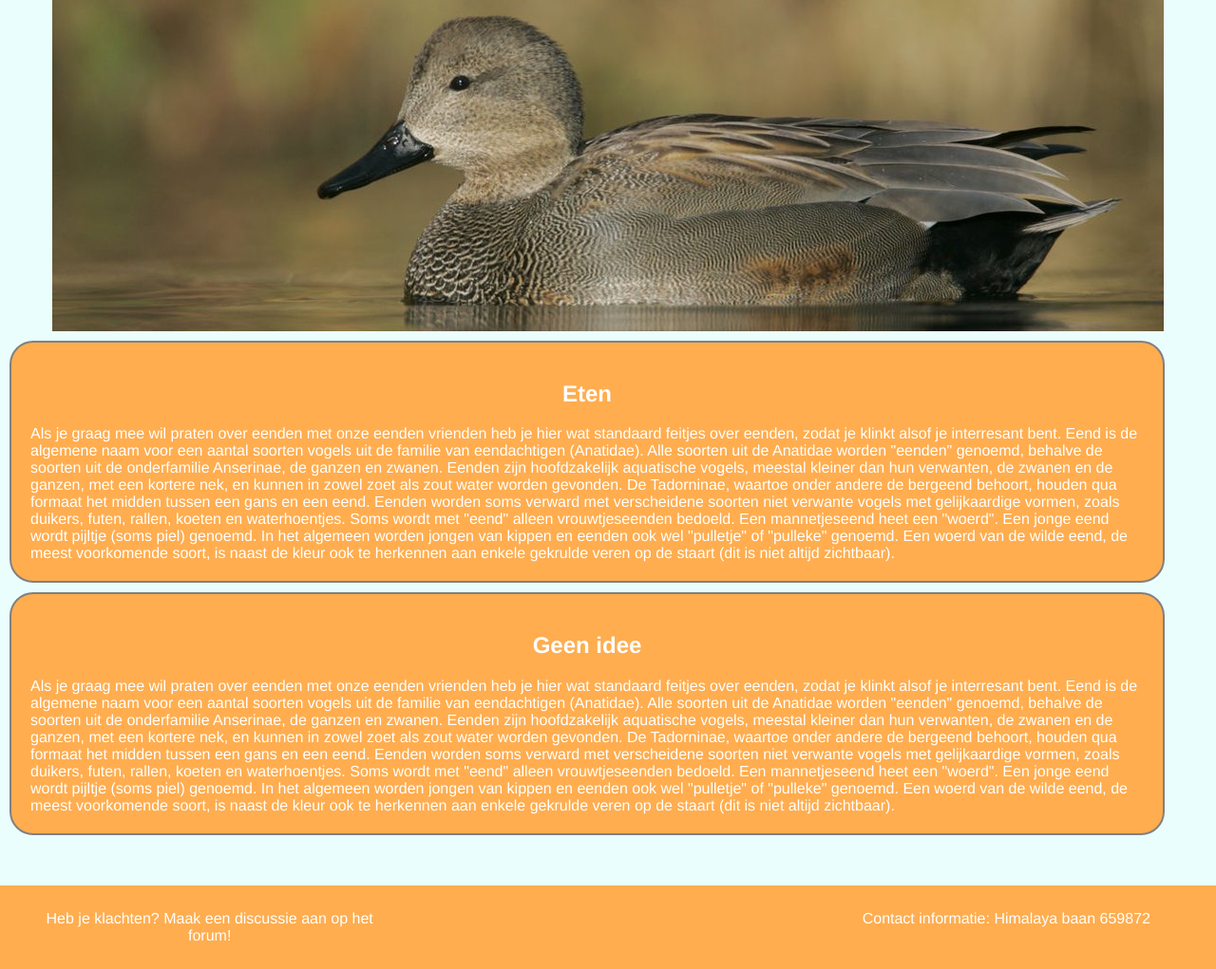
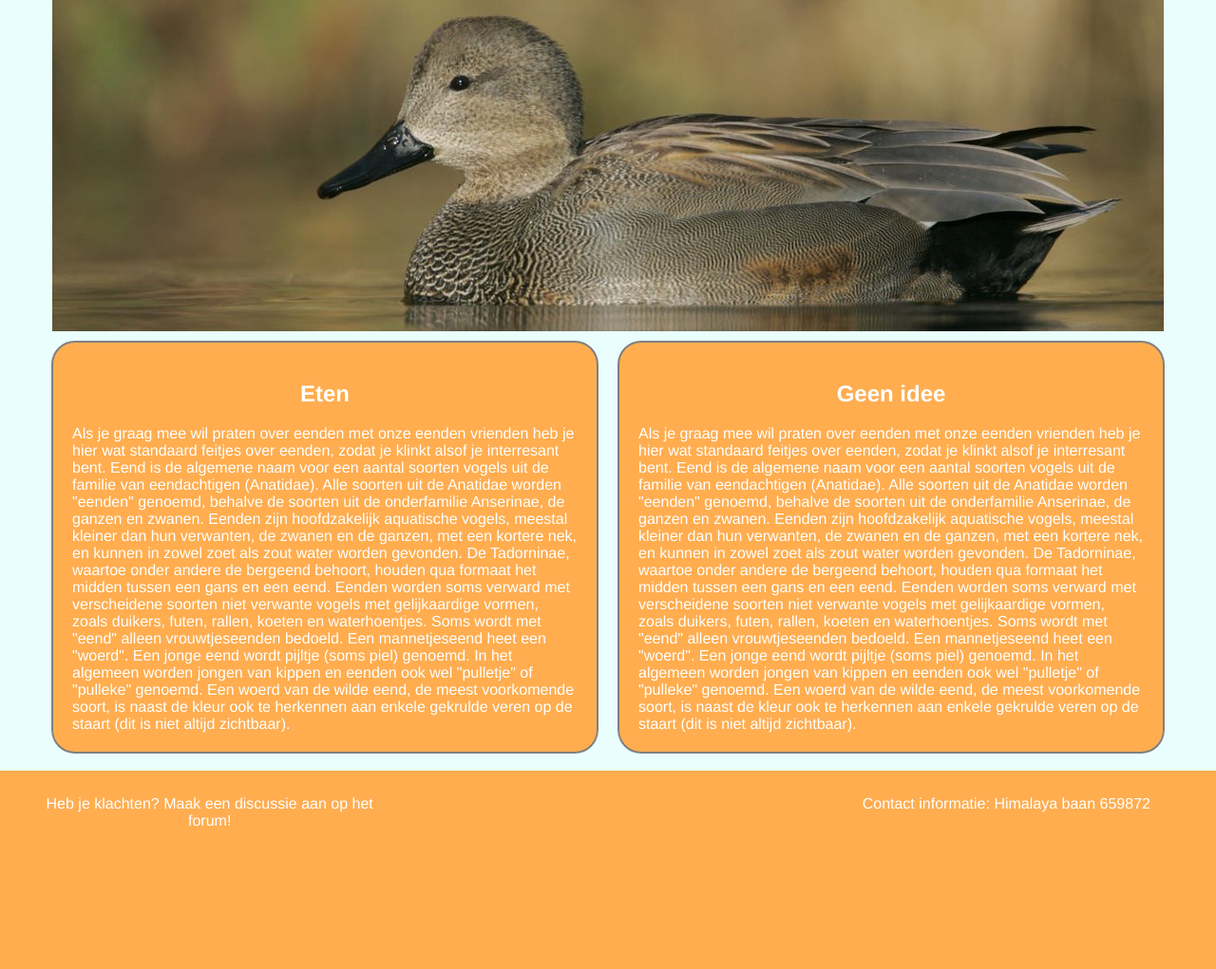
Before and after one commit to HugovdWel/WebtechHerkansing, a PHP site: page /HTML/Pages/Homepage.php in a window 1280 px wide. Shown: the part 491-1512 px from the top of the page at 95% size. After the commit the page ends 1362 px from the top, so only its background shows below. Run offline with PHP 8.4, Linux system fonts and the light colour scheme; data that the repository does not hold is empty; some libraries are stand-ins or nearby versions.

Commit message:
YOUR NOT MY SUPERVISER!

```diff
--- a/CSS/base.css
+++ b/CSS/base.css
@@ -23,17 +23,6 @@
 h1{
     text-align: center;
     align-self: center;
-}
-
-button{
-    background-color: unset;
-    border: 0px;
-    padding: 10px;
-}
-
-input{
-    background-color: unset;
-    border: 0px;
 }
 
 p{
@@ -146,7 +135,6 @@
     width: 95%;
     max-width: 600px;
     border-radius: 25px;
-    margin: 10px;
 }
 
 .roundCorners{
@@ -180,3 +168,8 @@
 .greenAccent{
     background-color: green;
 }
+
+.maxWidth40Percent{
+    max-width: 45%;
+    min-width: unset;
+}
--- a/HTML/Pages/Homepage.php
+++ b/HTML/Pages/Homepage.php
@@ -17,18 +17,20 @@
         Eenden worden soms verward met verscheidene soorten niet verwante vogels met gelijkaardige vormen, zoals duikers, futen, rallen, koeten en waterhoentjes. Soms wordt met "eend" alleen vrouwtjeseenden bedoeld. Een mannetjeseend heet een "woerd". Een jonge eend wordt pijltje (soms piel) genoemd. In het algemeen worden jongen van kippen en eenden ook wel "pulletje" of "pulleke" genoemd. Een woerd van de wilde eend, de meest voorkomende soort, is naast de kleur ook te herkennen aan enkele gekrulde veren op de staart (dit is niet altijd zichtbaar).
     </div>
 </div>
-<div class="eend_image flex_box flex_justify"> </div>
-<div class="flex_box flex_justify-center flex_direction-row addPadding forumPostListing breakWord standardStyle flex_box forumContainer"><h2>Eten</h2>Als je graag mee wil praten over eenden met onze eenden vrienden heb je hier wat standaard feitjes over eenden, zodat je klinkt alsof je interresant bent. Eend is de algemene naam voor een aantal soorten vogels uit de familie van eendachtigen (Anatidae). Alle soorten uit de Anatidae worden "eenden" genoemd, behalve de soorten uit de onderfamilie Anserinae, de ganzen en zwanen. Eenden zijn hoofdzakelijk aquatische vogels, meestal kleiner dan hun verwanten, de zwanen en de ganzen, met een kortere nek, en kunnen in zowel zoet als zout water worden gevonden. De Tadorninae, waartoe onder andere de bergeend behoort, houden qua formaat het midden tussen een gans en een eend.
-        Eenden worden soms verward met verscheidene soorten niet verwante vogels met gelijkaardige vormen, zoals duikers, futen, rallen, koeten en waterhoentjes. Soms wordt met "eend" alleen vrouwtjeseenden bedoeld. Een mannetjeseend heet een "woerd". Een jonge eend wordt pijltje (soms piel) genoemd. In het algemeen worden jongen van kippen en eenden ook wel "pulletje" of "pulleke" genoemd. Een woerd van de wilde eend, de meest voorkomende soort, is naast de kleur ook te herkennen aan enkele gekrulde veren op de staart (dit is niet altijd zichtbaar).
-    </div>
-<div class="flex_box flex_justify-center flex_direction-row addPadding forumPostListing breakWord standardStyle flex_box forumContainer"><h2>Geen idee</h2>Als je graag mee wil praten over eenden met onze eenden vrienden heb je hier wat standaard feitjes over eenden, zodat je klinkt alsof je interresant bent. Eend is de algemene naam voor een aantal soorten vogels uit de familie van eendachtigen (Anatidae). Alle soorten uit de Anatidae worden "eenden" genoemd, behalve de soorten uit de onderfamilie Anserinae, de ganzen en zwanen. Eenden zijn hoofdzakelijk aquatische vogels, meestal kleiner dan hun verwanten, de zwanen en de ganzen, met een kortere nek, en kunnen in zowel zoet als zout water worden gevonden. De Tadorninae, waartoe onder andere de bergeend behoort, houden qua formaat het midden tussen een gans en een eend.
+<div class="eend_image"> </div>
+<div class="flex_box flex_justify-center">
+    <div class="flex_box flex_justify-center addPadding forumPostListing breakWord standardStyle flex_box forumContainer maxWidth40Percent"><h2>Eten</h2>Als je graag mee wil praten over eenden met onze eenden vrienden heb je hier wat standaard feitjes over eenden, zodat je klinkt alsof je interresant bent. Eend is de algemene naam voor een aantal soorten vogels uit de familie van eendachtigen (Anatidae). Alle soorten uit de Anatidae worden "eenden" genoemd, behalve de soorten uit de onderfamilie Anserinae, de ganzen en zwanen. Eenden zijn hoofdzakelijk aquatische vogels, meestal kleiner dan hun verwanten, de zwanen en de ganzen, met een kortere nek, en kunnen in zowel zoet als zout water worden gevonden. De Tadorninae, waartoe onder andere de bergeend behoort, houden qua formaat het midden tussen een gans en een eend.
+            Eenden worden soms verward met verscheidene soorten niet verwante vogels met gelijkaardige vormen, zoals duikers, futen, rallen, koeten en waterhoentjes. Soms wordt met "eend" alleen vrouwtjeseenden bedoeld. Een mannetjeseend heet een "woerd". Een jonge eend wordt pijltje (soms piel) genoemd. In het algemeen worden jongen van kippen en eenden ook wel "pulletje" of "pulleke" genoemd. Een woerd van de wilde eend, de meest voorkomende soort, is naast de kleur ook te herkennen aan enkele gekrulde veren op de staart (dit is niet altijd zichtbaar).
+        </div>
+    <div class="flex_box flex_justify-center addPadding forumPostListing breakWord standardStyle flex_box forumContainer maxWidth40Percent"><h2>Geen idee</h2>Als je graag mee wil praten over eenden met onze eenden vrienden heb je hier wat standaard feitjes over eenden, zodat je klinkt alsof je interresant bent. Eend is de algemene naam voor een aantal soorten vogels uit de familie van eendachtigen (Anatidae). Alle soorten uit de Anatidae worden "eenden" genoemd, behalve de soorten uit de onderfamilie Anserinae, de ganzen en zwanen. Eenden zijn hoofdzakelijk aquatische vogels, meestal kleiner dan hun verwanten, de zwanen en de ganzen, met een kortere nek, en kunnen in zowel zoet als zout water worden gevonden. De Tadorninae, waartoe onder andere de bergeend behoort, houden qua formaat het midden tussen een gans en een eend.
     Eenden worden soms verward met verscheidene soorten niet verwante vogels met gelijkaardige vormen, zoals duikers, futen, rallen, koeten en waterhoentjes. Soms wordt met "eend" alleen vrouwtjeseenden bedoeld. Een mannetjeseend heet een "woerd". Een jonge eend wordt pijltje (soms piel) genoemd. In het algemeen worden jongen van kippen en eenden ook wel "pulletje" of "pulleke" genoemd. Een woerd van de wilde eend, de meest voorkomende soort, is naast de kleur ook te herkennen aan enkele gekrulde veren op de staart (dit is niet altijd zichtbaar).
+</div>
 </div>
 <?php
     include '../../PHP/videoDatabaseFunctions.php';
     $videos = getVideos(NULL, 5);
-    echo'<div class="flex_box flex_justify-center addPadding">';
-        echo'<div class="flex_justify-center standardStyle flex_box forumContainer">';
+    echo'<div class="flex_box flex_justify-center flex_direction-row">';
+        echo'<div class="flex_justify-center standardStyle flex_box forumContainer flex_direction-row">';
 
             foreach($videos as $video){
                 echo'<div class="forumPostListing flex_justify-center breakWord flex_box">';
```
